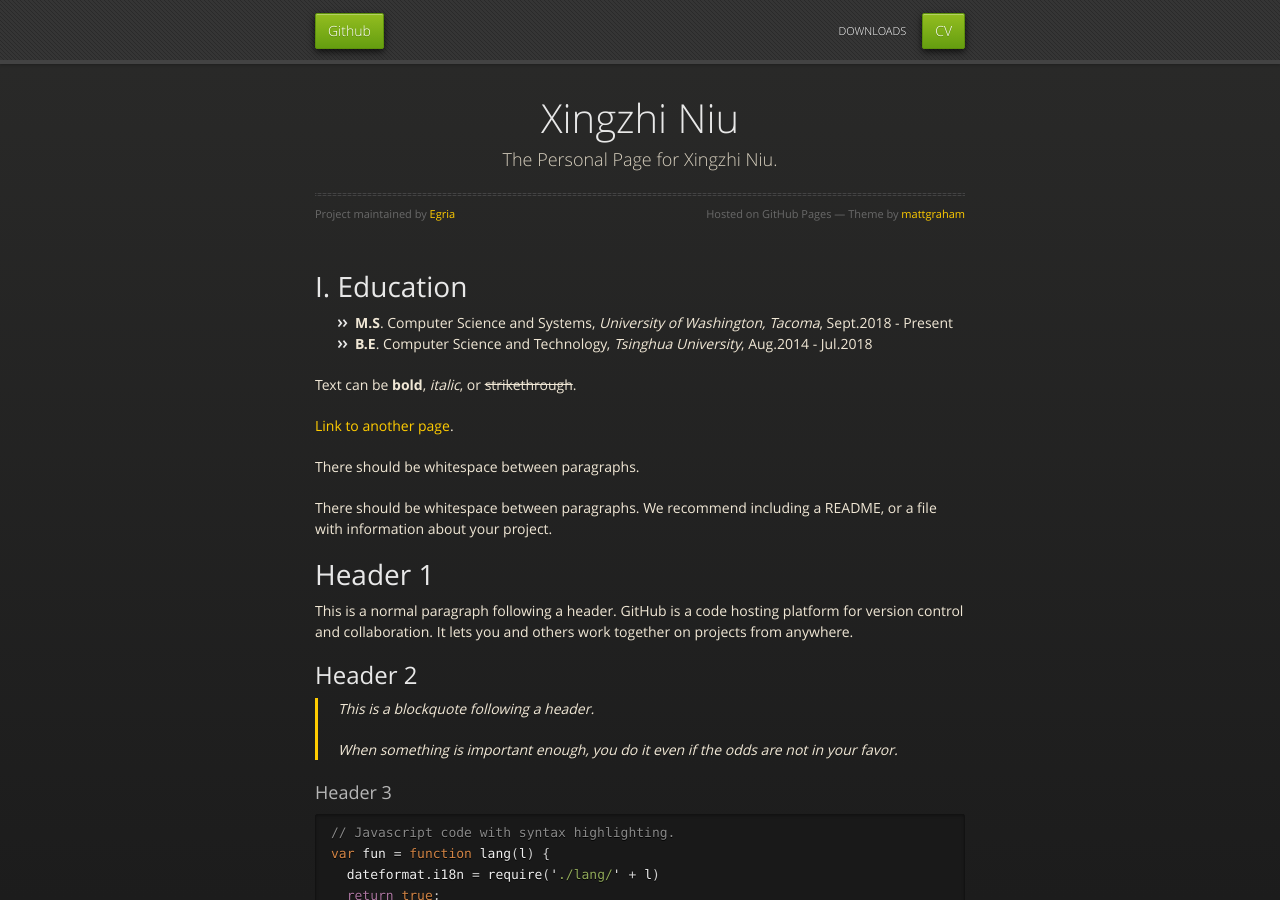
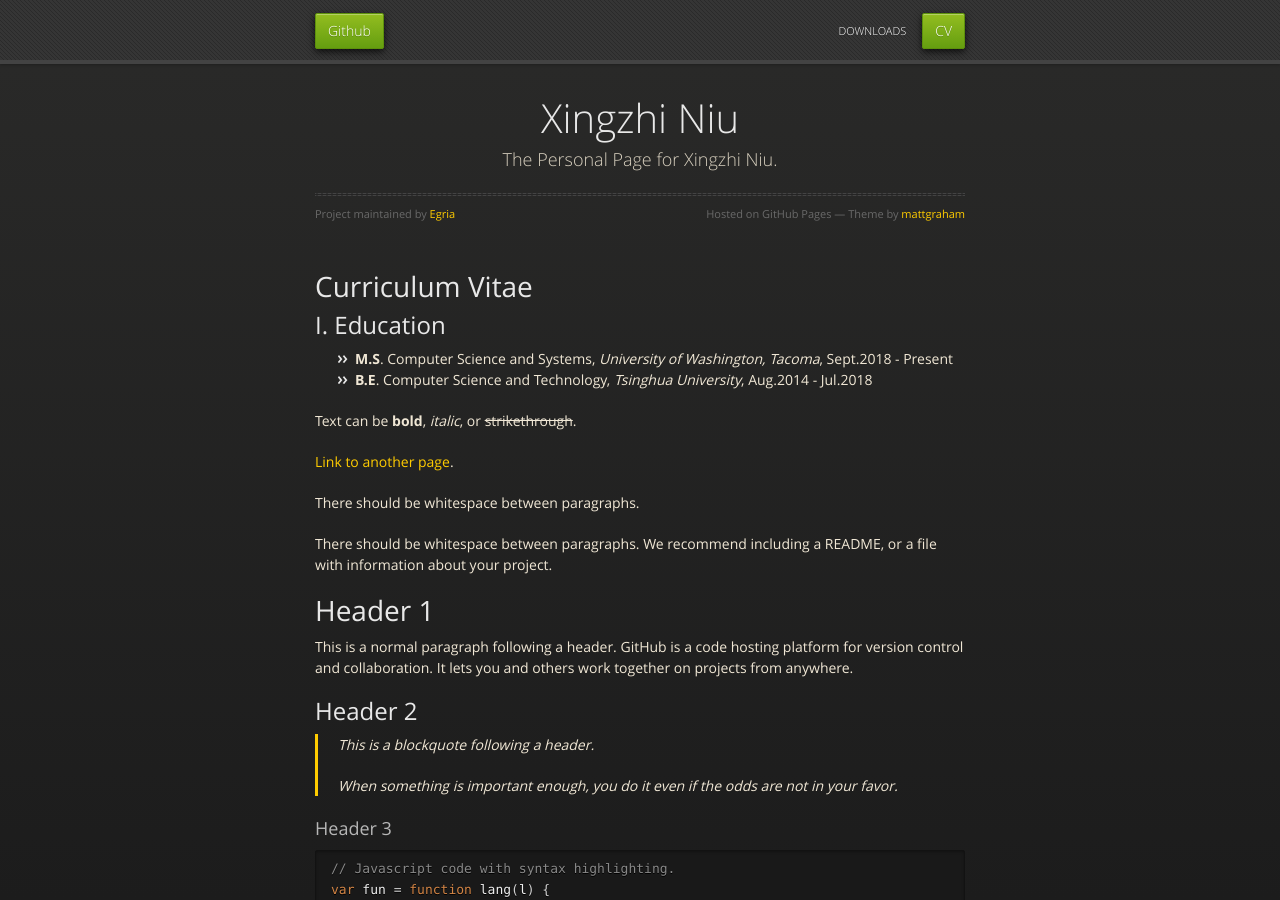
Before and after one commit to Egria/website, a Jekyll site: the page built from index.md, in a window 1280 px wide and 900 px high. Built offline with Jekyll 4.4.1, drawn with Linux system fonts in a browser that asks for light colours; our own code applies the rules of GitHub Pages for plain Markdown files.

Commit message:
Update index.md

```diff
--- a/index.md
+++ b/index.md
@@ -2,7 +2,9 @@
 layout: default
 ---
 
-# I. Education
+# Curriculum Vitae
+
+## I. Education
 
 - **M.S**. Computer Science and Systems, _University of Washington, Tacoma_, Sept.2018 - Present
 - **B.E**. Computer Science and Technology, _Tsinghua University_, Aug.2014 - Jul.2018
```
